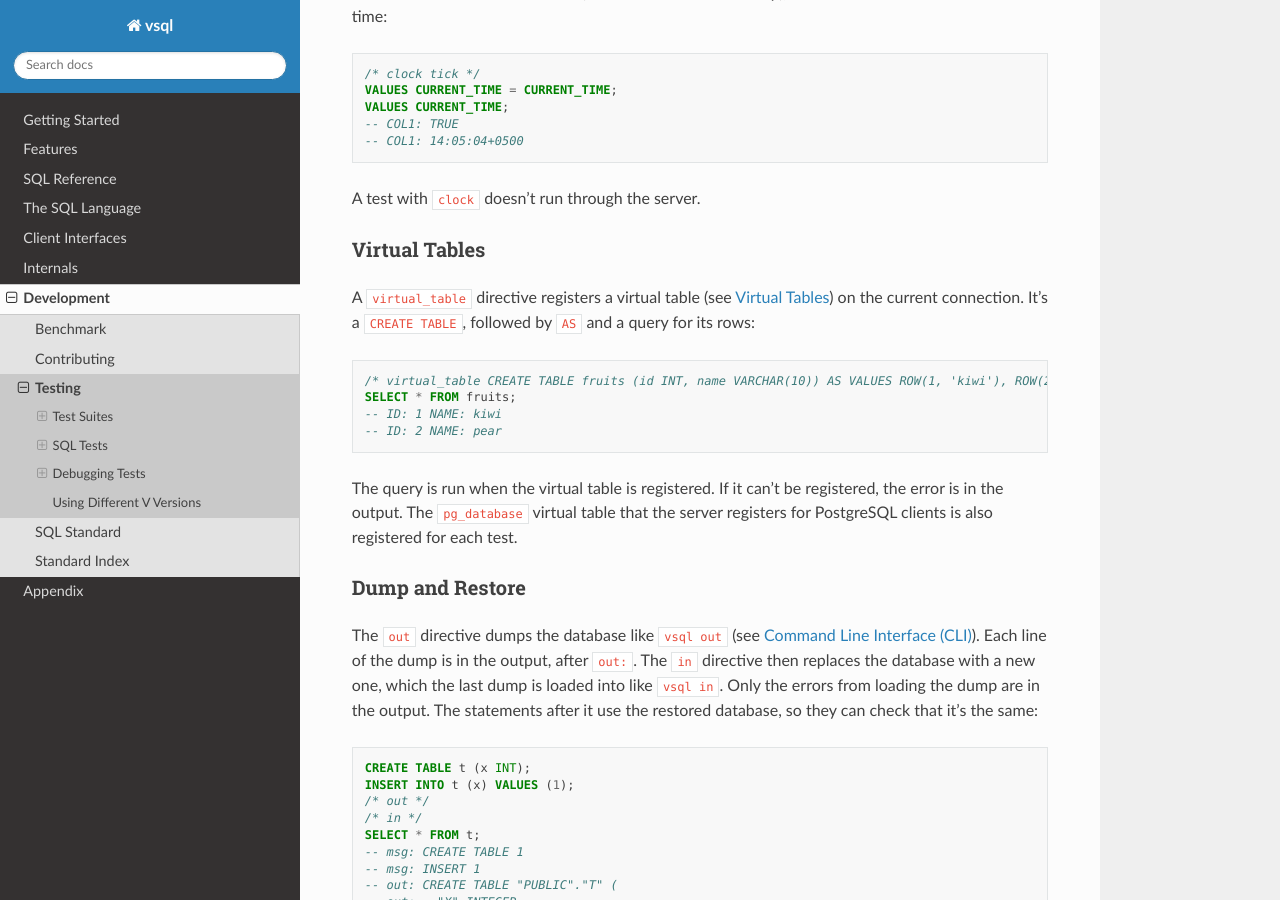
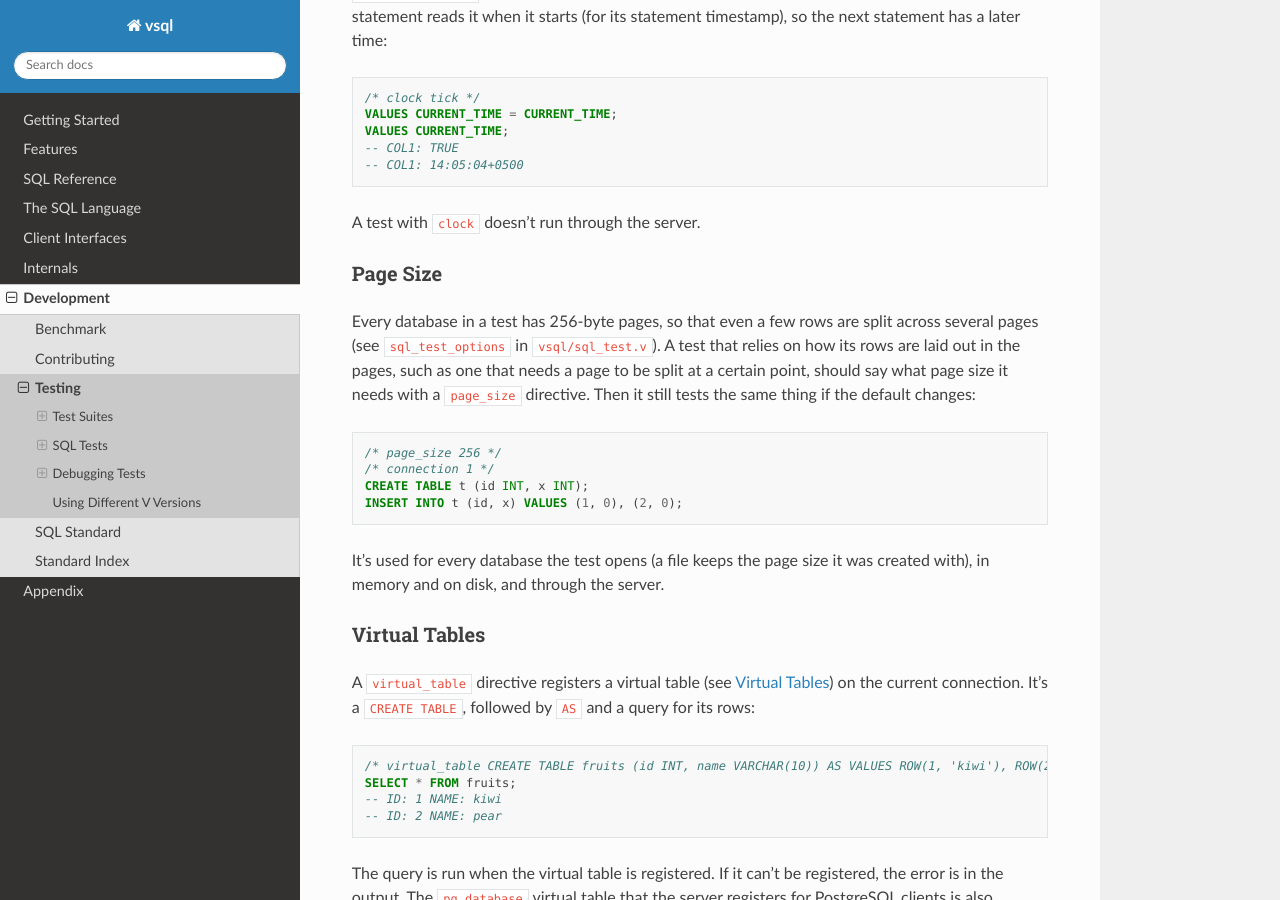
Before and after one commit to elliotchance/vsql, a Sphinx documentation site: the page built from docs/testing.rst, in a window 1280 px wide and 900 px high, scrolled down 12954 px. Built offline with Sphinx 7.4.7 and the Read the Docs theme 3.1.0, drawn with Linux system fonts in a browser that asks for light colours.

Commit message:
storage: Find rows that another connection's split moved at COMMIT and ROLLBACK
COMMIT and ROLLBACK only looked at the pages that the transaction had
changed. Another connection can change the same page while the transaction
is active (at READ COMMITTED), and if that splits the page, the
transaction's row versions can be moved to a new page that it never
changed. A ROLLBACK then left its new version behind, and the old version
expired by it, so once the transaction ended the rolled back change was
seen as committed. A COMMIT left the expired version behind, so the row
always had two versions and every later UPDATE or DELETE of it failed with
40001.

The B-tree now also keeps the key of every object it adds, updates or
expires, and an explicit transaction keeps them until it ends. COMMIT and
ROLLBACK also look at the page that each of those keys is on now. A split
keeps the versions of a key together, so they're all found. An implicit
transaction doesn't need them, since it ends in the same statement while
the file is locked.

The tests for it need two rows to share a page that's split, so they use
the new "page_size" directive of the SQL tests, which sets the page size of
every database a test opens (even through the server). They then still test
the same thing if the default page size of the tests changes.

This was found by the TPC-B concurrency test, where the totals didn't add
up at READ COMMITTED, or almost every transaction failed.

Co-Authored-By: Claude Opus 5.5 <noreply@anthropic.com>

```diff
--- a/docs/testing.rst
+++ b/docs/testing.rst
@@ -642,6 +642,26 @@ timestamp), so the next statement has a later time:
 
 A test with ``clock`` doesn't run through the server.
 
+Page Size
+^^^^^^^^^
+
+Every database in a test has 256-byte pages, so that even a few rows are split
+across several pages (see ``sql_test_options`` in ``vsql/sql_test.v``). A test
+that relies on how its rows are laid out in the pages, such as one that needs a
+page to be split at a certain point, should say what page size it needs with a
+``page_size`` directive. Then it still tests the same thing if the default
+changes:
+
+.. code-block:: sql
+
+   /* page_size 256 */
+   /* connection 1 */
+   CREATE TABLE t (id INT, x INT);
+   INSERT INTO t (id, x) VALUES (1, 0), (2, 0);
+
+It's used for every database the test opens (a file keeps the page size it was
+created with), in memory and on disk, and through the server.
+
 Virtual Tables
 ^^^^^^^^^^^^^^
 
```
Also changed, not shown: 7 other files.
